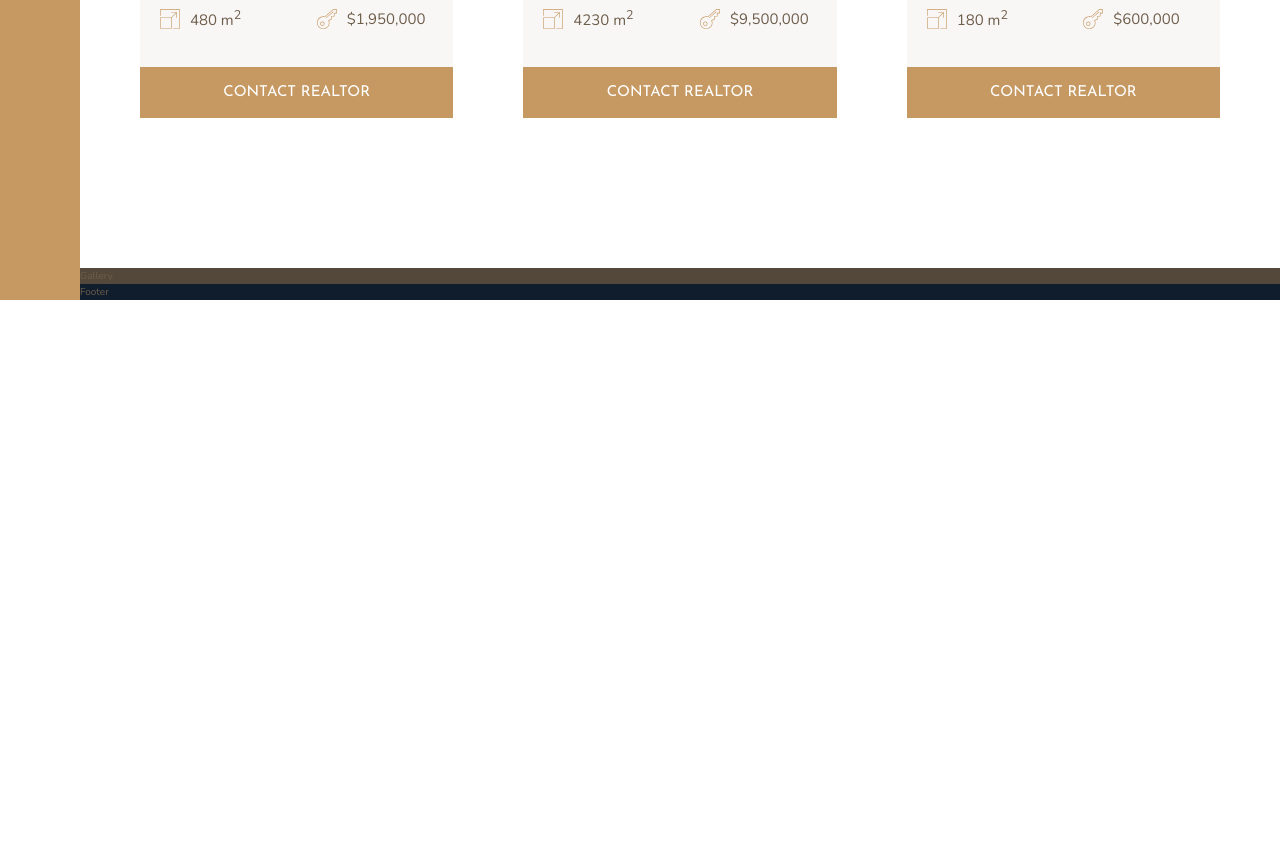
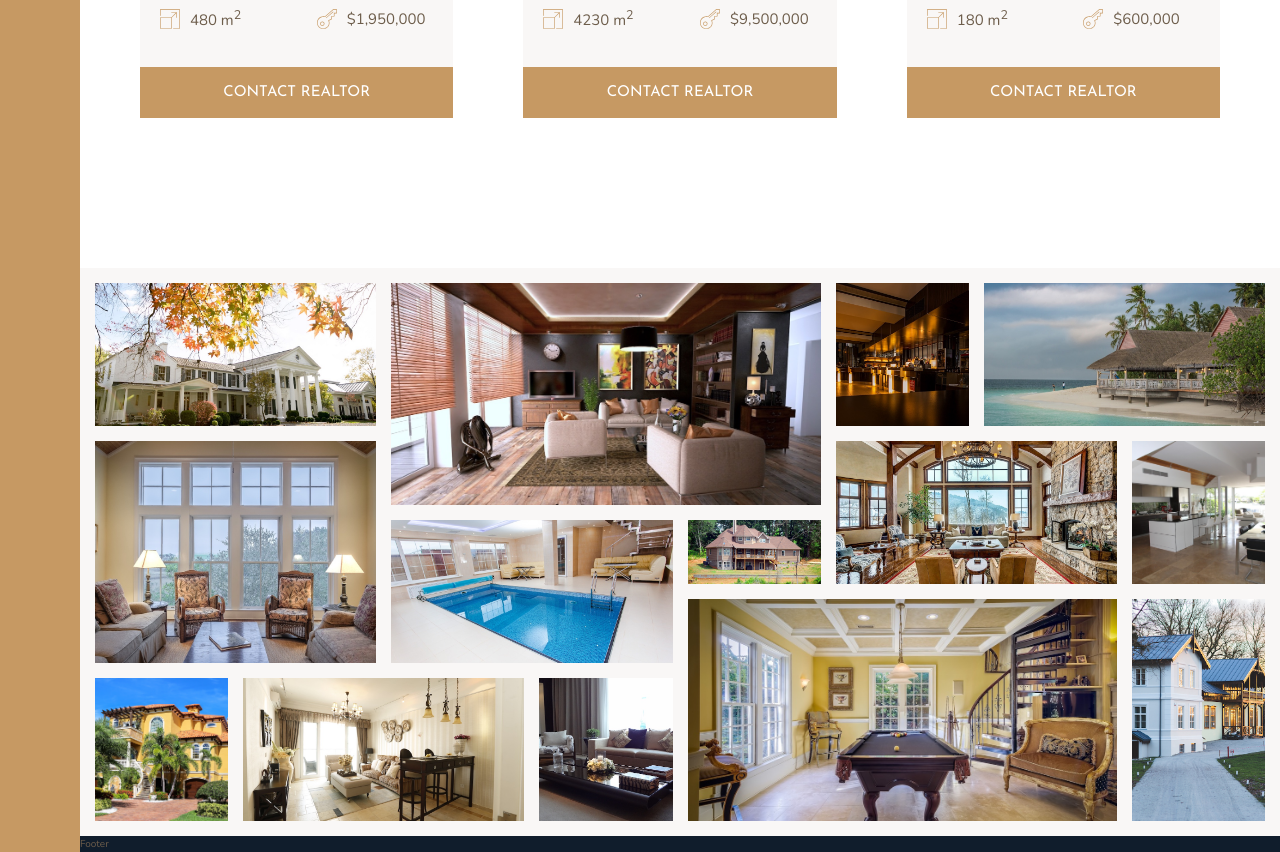
Before and after one commit to xmavv/Nexter, a website: page index.html in a window 1280 px wide. Shown: the part 2804-3656 px from the top of the page. Before the commit the page ends 3104 px from the top, so only its background shows below. Drawn offline with nearby package versions, Linux system fonts and the light colour scheme.

Commit message:
added / gallery / css

```diff
--- a/index.html
+++ b/index.html
@@ -290,7 +290,22 @@
         </section>
 
         <section class="gallery">
-            Gallery
+
+            <figure class="gallery__item gallery__item--1"><img src="img/gal-1.jpeg" alt="gallety image 1" class="gallery__img"></figure>
+            <figure class="gallery__item gallery__item--2"><img src="img/gal-2.jpeg" alt="gallety image 2" class="gallery__img"></figure>
+            <figure class="gallery__item gallery__item--3"><img src="img/gal-3.jpeg" alt="gallety image 3" class="gallery__img"></figure>
+            <figure class="gallery__item gallery__item--4"><img src="img/gal-4.jpeg" alt="gallety image 4" class="gallery__img"></figure>
+            <figure class="gallery__item gallery__item--5"><img src="img/gal-5.jpeg" alt="gallety image 5" class="gallery__img"></figure>
+            <figure class="gallery__item gallery__item--6"><img src="img/gal-6.jpeg" alt="gallety image 6" class="gallery__img"></figure>
+            <figure class="gallery__item gallery__item--7"><img src="img/gal-7.jpeg" alt="gallety image 7" class="gallery__img"></figure>
+            <figure class="gallery__item gallery__item--8"><img src="img/gal-8.jpeg" alt="gallety image 8" class="gallery__img"></figure>
+            <figure class="gallery__item gallery__item--9"><img src="img/gal-9.jpeg" alt="gallety image 9" class="gallery__img"></figure>
+            <figure class="gallery__item gallery__item--10"><img src="img/gal-10.jpeg" alt="gallety image 10" class="gallery__img"></figure>
+            <figure class="gallery__item gallery__item--11"><img src="img/gal-11.jpeg" alt="gallety image 11" class="gallery__img"></figure>
+            <figure class="gallery__item gallery__item--12"><img src="img/gal-12.jpeg" alt="gallety image 12" class="gallery__img"></figure>
+            <figure class="gallery__item gallery__item--13"><img src="img/gal-13.jpeg" alt="gallety image 13" class="gallery__img"></figure>
+            <figure class="gallery__item gallery__item--14"><img src="img/gal-14.jpeg" alt="gallety image 14" class="gallery__img"></figure>
+
         </section>
 
         <footer class="footer">
--- a/sass/_gallery.scss
+++ b/sass/_gallery.scss
@@ -1,4 +1,64 @@
 .gallery {
-    background-color: $color-grey-dark-1;
+    background-color: $color-grey-light-1;
     grid-column: full-start / full-end;
+
+    display: grid;
+    grid-template-columns: repeat(8, 1fr);
+    grid-template-rows: repeat(7, 5vw);
+    grid-gap: 1.5rem;
+    padding: 1.5rem;
+
+    &__item {
+
+        &--1 {
+            grid-column: 1 / span 2;
+            grid-row: 1 / span 2;
+        } &--2 {
+            grid-column: 3 / span 3;
+            grid-row: 1 / span 3;
+        } &--3 {
+            grid-column: 6 / span 1;
+            grid-row: 1 / span 2;
+        } &--4 {
+            grid-column: 7 / span 2;
+            grid-row: 1 / span 2;
+        } &--5 {
+            grid-column: 1 / span 2;
+            grid-row: 3 / span 3;
+        } &--6 {
+            grid-column: 3 / span 2;
+            grid-row: 4 / span 2;
+        } &--7 {
+            grid-column: 5 / span 1;
+            grid-row: 4 / span 1;
+        } &--8 {
+            grid-column: 6 / span 2;
+            grid-row: 3 / span 2;
+        } &--9 {
+            grid-column: 8 / span 1;
+            grid-row: 3 / span 2;
+        } &--10 {
+            grid-column: 1 / span 1;
+            grid-row: 6 / span 2;
+        } &--11 {
+            grid-column: 2 / span 2;
+            grid-row: 6 / span 2;
+        } &--12 {
+            grid-column: 4 / span 1;
+            grid-row: 6 / span 2;
+        } &--13 {
+            grid-column: 5 / span 3;
+            grid-row: 5 / span 3;
+        } &--14 {
+            grid-column: 8 / span 1;
+            grid-row: 5 / span 3;
+        }
+    }
+
+    &__img {
+        height: 100%;
+        width: 100%;
+        object-fit: cover;
+        display: block;
+    }
 }
```
Also changed, not shown: css/style.css.
